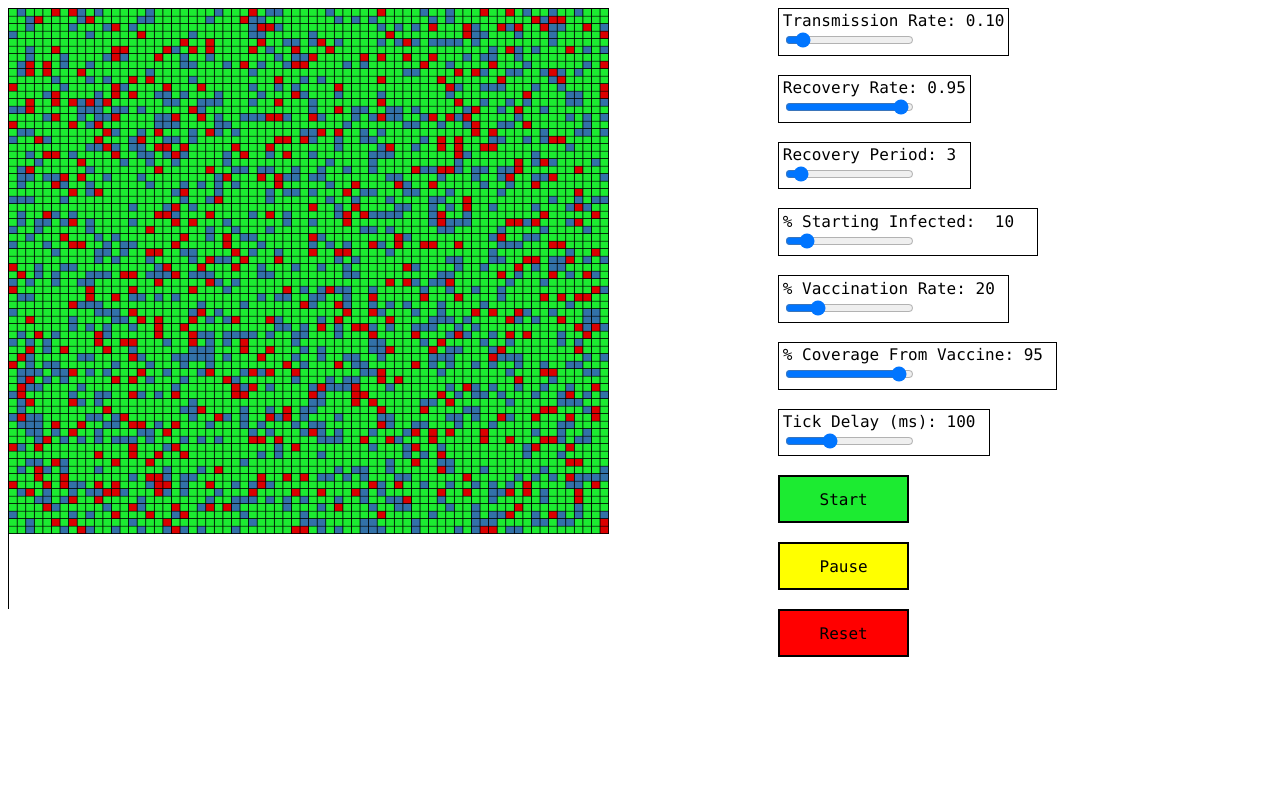
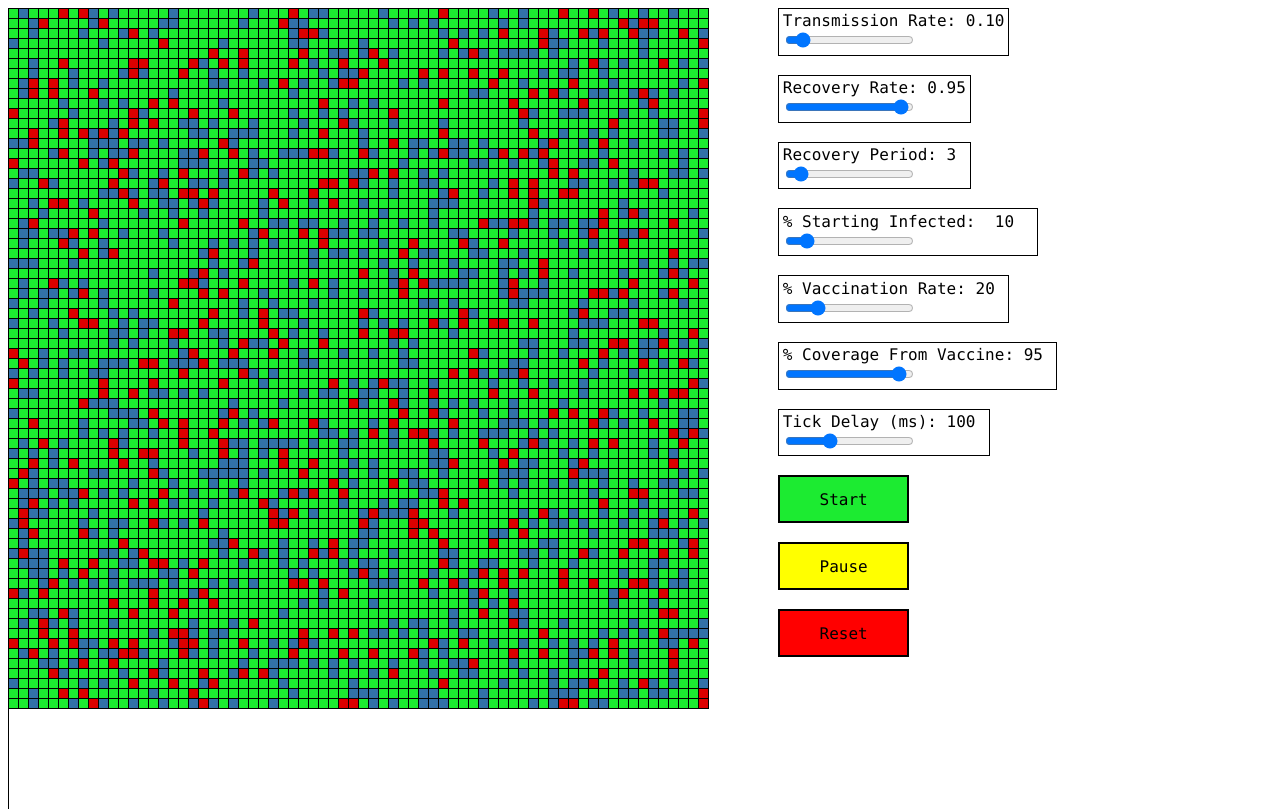
Before and after one commit to HiddenToad/covid-simulator, a plain HTML site: page index.html in a window 1280 px wide. Shown: the top 809 px of the page. Drawn offline with Linux system fonts and the light colour scheme.

Commit message:
Update index.html

```diff
--- a/index.html
+++ b/index.html
@@ -91,8 +91,6 @@
         canvas{
             border: 1px solid black;
             border-style: solid none none solid;
-            width: 75vmin;
-            height: 75vmin;
         }
         #startbutton{
             background-color: rgb(28, 235, 49);
```
